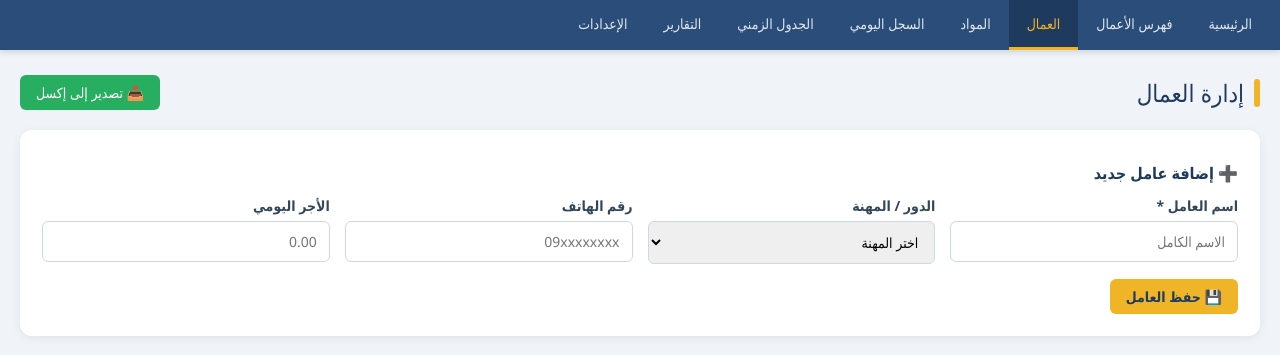
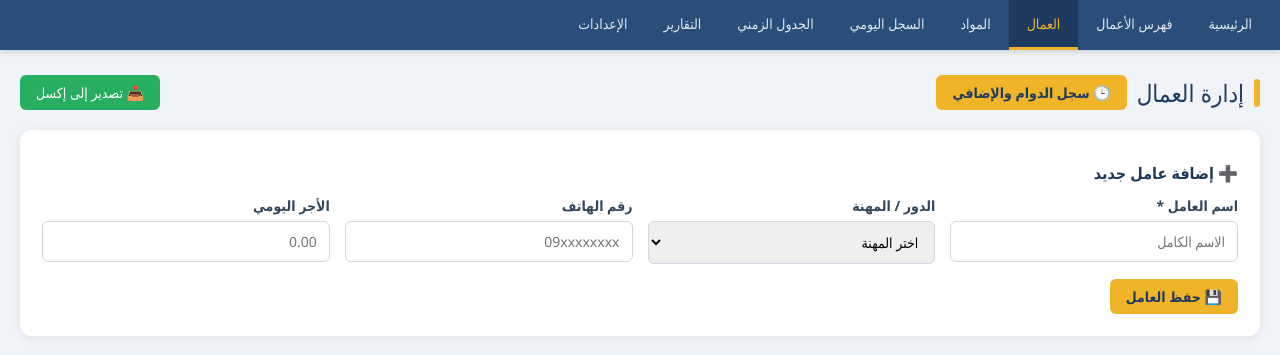
Before and after one commit to mahmodkhalil/silos-maintenance, a Flask app: page /workers in a window 1280 px wide. Shown: the part 65-420 px from the top of the page. Run offline with Flask 3, Linux system fonts and the light colour scheme; the visitor is signed in with stand-in values (Sample User, id 1); data that the repository does not hold is empty.

Commit message:
Update workers.html with attendance and export buttons

```diff
--- a/templates/workers.html
+++ b/templates/workers.html
@@ -4,9 +4,12 @@
 
 {% block content %}
 
-<!-- ===== عنوان الصفحة وزر التصدير ===== -->
+<!-- ===== عنوان الصفحة وأزرار التصدير والدوام ===== -->
 <div style="display: flex; justify-content: space-between; align-items: center; flex-wrap: wrap; gap: 10px; margin-bottom: 20px;">
-    <div class="page-title" style="margin-bottom: 0;">إدارة العمال</div>
+    <div style="display: flex; gap: 10px; align-items: center;">
+        <div class="page-title" style="margin-bottom: 0;">إدارة العمال</div>
+        <a href="{{ url_for('worker_attendance') }}" class="btn btn-gold">🕒 سجل الدوام والإضافي</a>
+    </div>
     <a href="{{ url_for('export_workers') }}" class="btn btn-primary" style="background: #27ae60; color: white;">📥 تصدير إلى إكسل</a>
 </div>
 
@@ -145,6 +148,7 @@
         document.getElementById('editForm').action = "/workers/edit/" + id;
         document.getElementById('editModal').style.display = 'flex';
     }
+
     function closeEditModal() {
         document.getElementById('editModal').style.display = 'none';
     }
```
